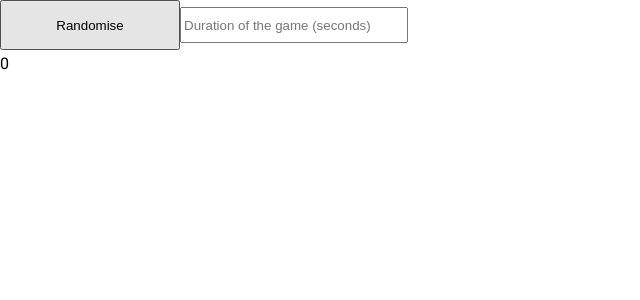
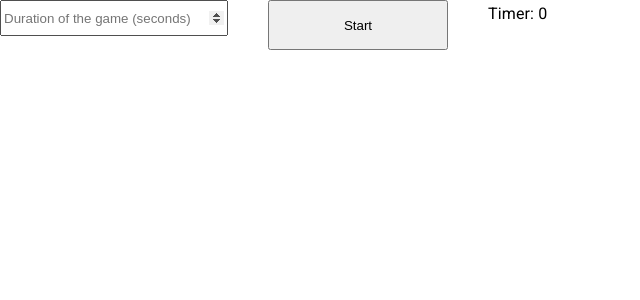
Before and after one commit to AlfredZeCoder/Aimlab-2.0, an Angular app: page / in a window 1280 px wide. Shown: the top 300 px of the page, without its empty margins (0-640 px from the left). Built offline with nearby package versions, Linux system fonts and the light colour scheme.

Commit message:
Minor modifications

```diff
--- a/src/app/app.component.css
+++ b/src/app/app.component.css
@@ -10,3 +10,8 @@
     background-color: black;
     border-radius: 50%;
 }
+
+.principal-span{
+    display: flex;
+    gap: 40px;
+}
--- a/src/app/app.component.html
+++ b/src/app/app.component.html
@@ -1,8 +1,8 @@
-<span>
-  <button style="width: 180px; height: 50px;" (click)="sartTheGameAndRandomiseCircles()" (click)="timerToStopTheGame()" >Randomise</button>
+<span class="principal-span">
   <input [(ngModel)]="timerForLengthOfTheGame" type="number" placeholder="Duration of the game (seconds)" style="width: 220px; height: 30px;" >
-  <h1 *ngIf="undefinedTimerForTheGame"> You need to enter a valid number</h1>
-  <h3>{{durationOfTheGame | async}}</h3>
+  <button style="width: 180px; height: 50px;" (click)="sartTheGameAndRandomiseCircles()" (click)="timerToStopTheGame()" >Start</button>
+  <h3 style="color: red;" *ngIf="undefinedTimerForTheGame"> You need to enter a valid number</h3>
+  <h3>Timer: {{durationOfTheGame | async}}</h3>
   <h2 *ngIf="displayScore">Your score is {{scoreOfPlayer}}!</h2>
 </span>
 <div *ngFor="let position of coordinatesOfCircles" class="container">
```
